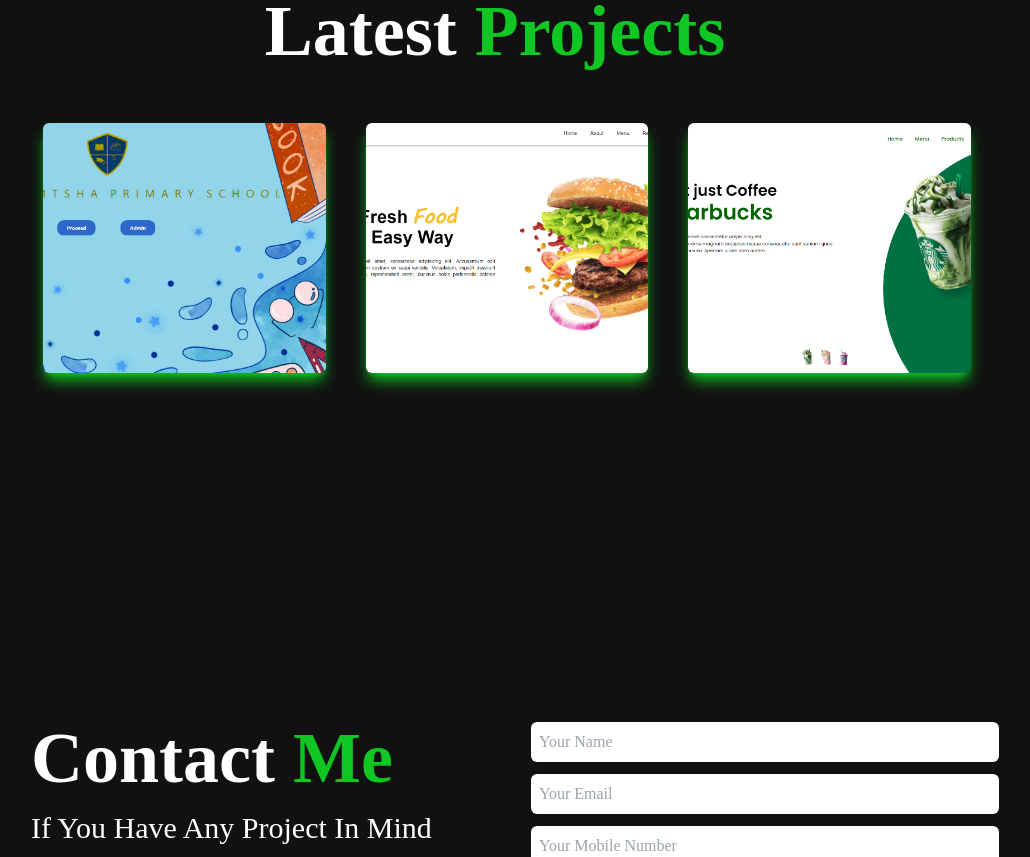
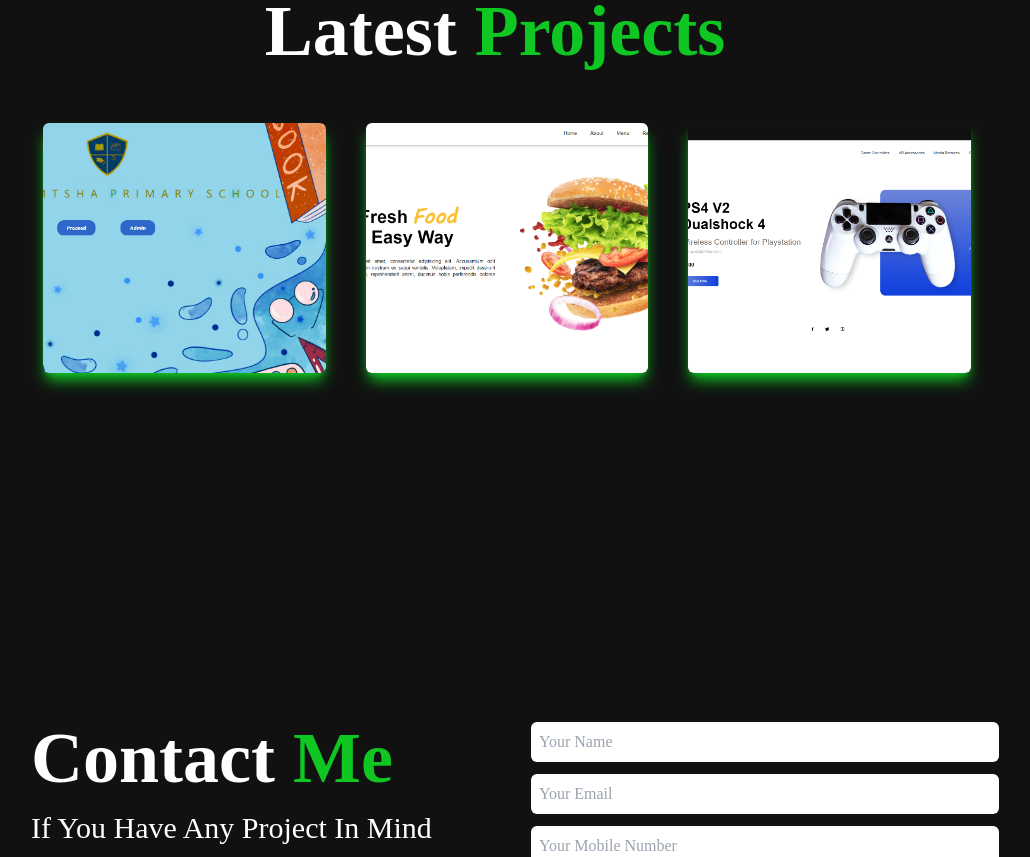
Before and after one commit to colehanekom/React-profile, a React (Vite) app: page / in a window 1280 px wide. Shown: the part 2440-3297 px from the top of the page, without its empty margins (125-1155 px from the left). Built offline with nearby package versions, Linux system fonts and the light colour scheme.

Commit message:
Replaced starbucks with playstation

```diff
--- a/src/components/Projects.jsx
+++ b/src/components/Projects.jsx
@@ -1,7 +1,7 @@
 import React from 'react';
 import School from '../assets/school.png';
 import Restaurant from '../assets/restaurant.png';
-import Starbucks from '../assets/starbucks.png';
+import Playstation from '../assets/playstation.png';
 
 const Projects = () => {
   return (
@@ -63,17 +63,17 @@
           </div>
 
           <div
-            style={{ backgroundImage: `url(${Starbucks})` }}
+            style={{ backgroundImage: `url(${Playstation})` }}
             className='shadow-lg shadow-[#10C623] group container rounded-md flex justify-center items-center mx-3 content-div'
           >
             {/* Hover effects */}
             <div className='opacity-0 group-hover:opacity-100'>
               <span className='text-xl md:text-2xl font-bold tracking-wider'>
-                Starbucks Landing Page
+                Playstation Website
               </span>
               <div className='pt-4 md:pt-8 text-center'>
                 <a
-                  href='https://preeminent-empanada-763889.netlify.app/'
+                  href='https://gorgeous-figolla-302171.netlify.app/'
                   target='_blank'
                   rel='noopener noreferrer'
                 >
```
